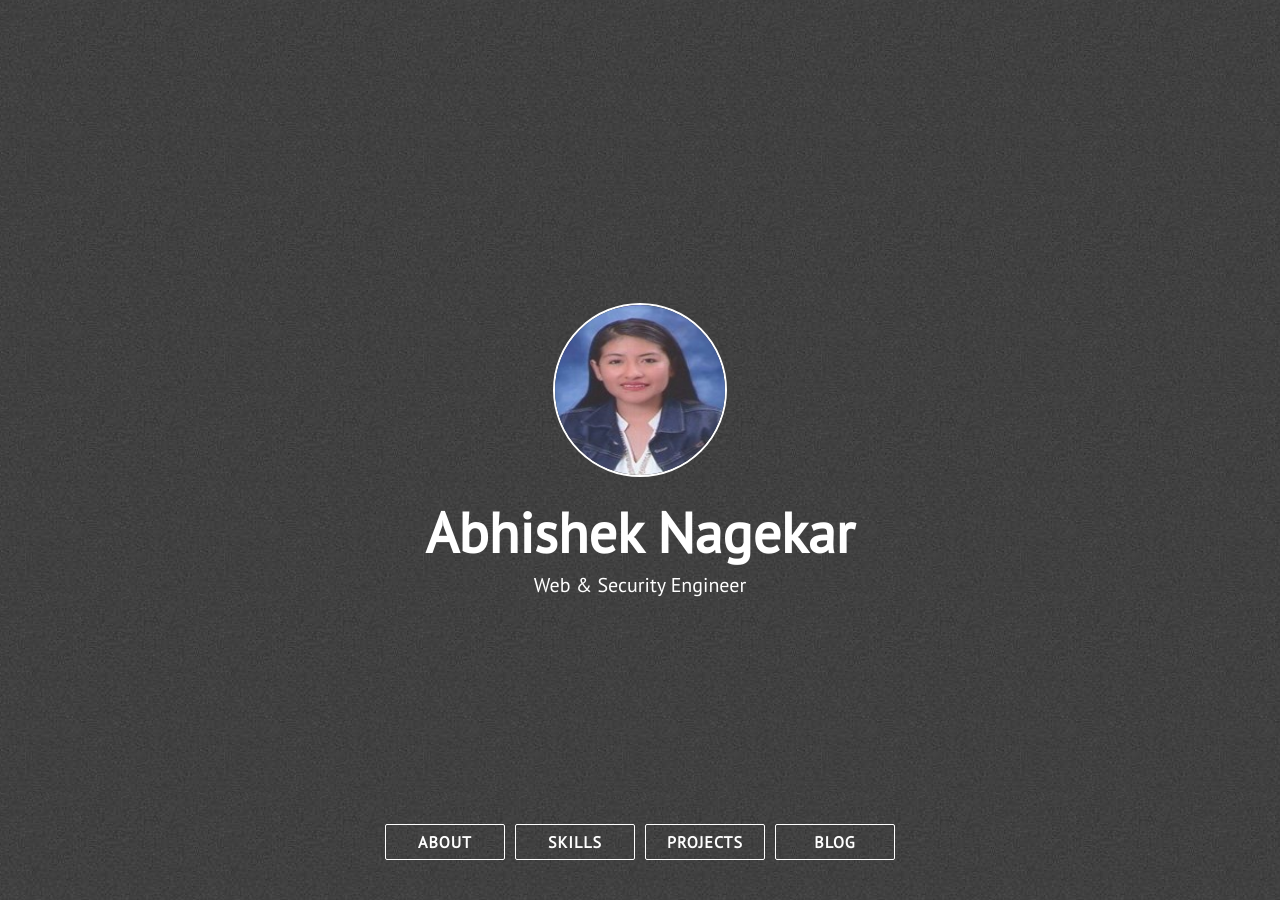
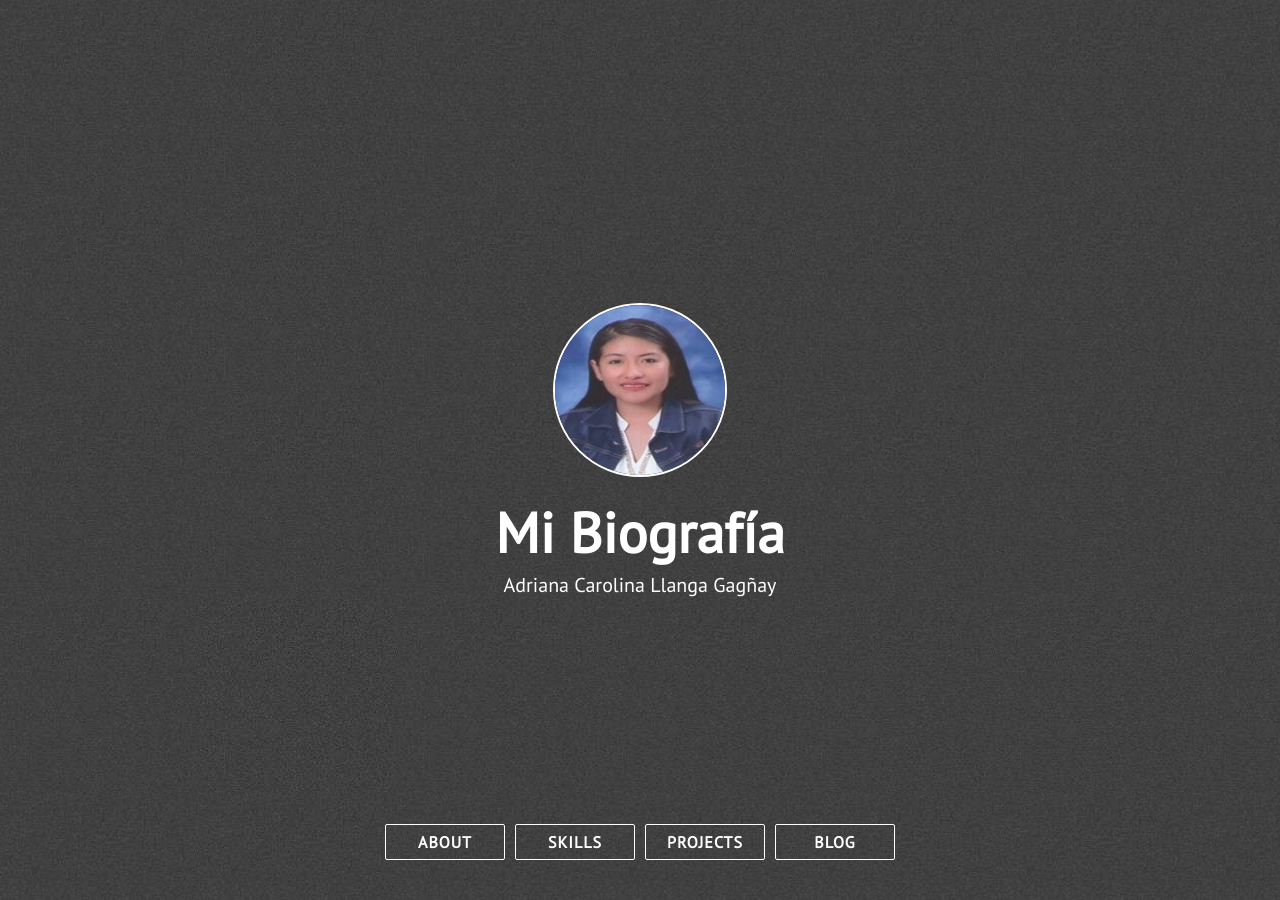
Before and after one commit to adrillg/adrillg.github.io, a Jekyll site: the page built from index.html, in a window 1280 px wide and 900 px high. Built offline with Jekyll 4.4.1, drawn with Linux system fonts in a browser that asks for light colours; nearby versions of some CDN libraries; some of the changed text lies outside the part shown.

Commit message:
Update _config.yml

```diff
--- a/_config.yml
+++ b/_config.yml
@@ -1,6 +1,6 @@
-title: Abhishek Nagekar
-description: Web & Security Engineer
-site_title: '@abhn - Abhishek Nagekar'
+title: Mi Biografía
+description: Adriana Carolina Llanga Gagñay
+site_title: '@all - Adriana Llanga'
 
 # Build settings
 markdown: kramdown
```
